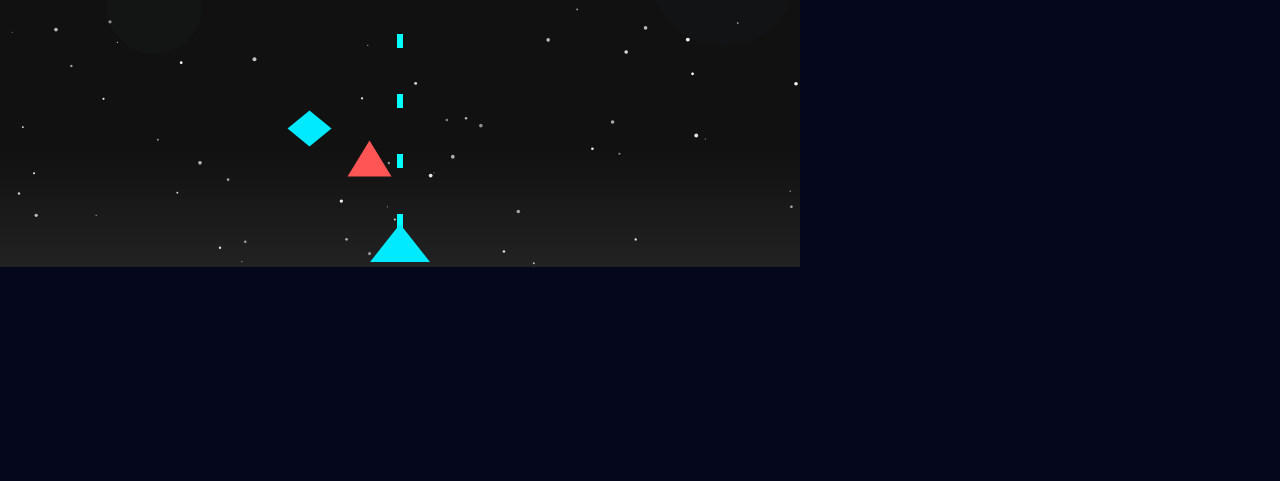
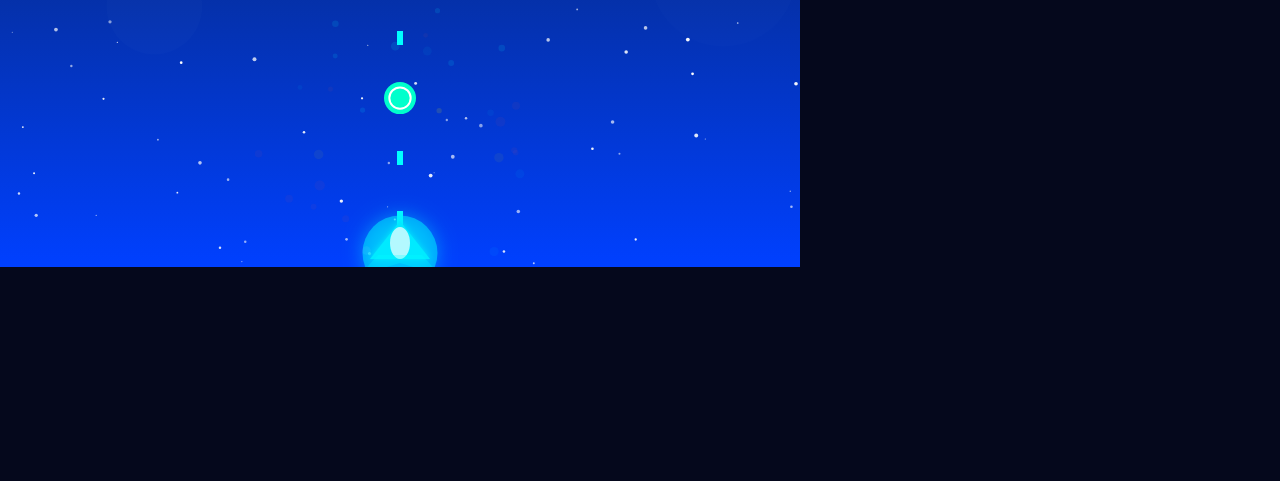
Before and after one commit to nycsal/Spaceship, a plain HTML site: page index.html in a window 1280 px wide. Shown: the part 319-800 px from the top of the page. Drawn offline with Linux system fonts and the light colour scheme.

Commit message:
Update index.html

```diff
--- a/index.html
+++ b/index.html
@@ -44,29 +44,31 @@
     .level-label { color: #00eaff; }
     .lives-label { color: #ff4a4a; }
     #gameContainer {
-      position: absolute;
+      position: fixed;
       top: 0;
       left: 0;
       width: 100vw;
       height: 100vh;
       max-width: 800px;
       margin: 0 auto;
-      background: linear-gradient(to bottom, #111 80%, #222 100%);
       user-select: none;
       touch-action: none;
       display: flex;
       flex-direction: column;
-      justify-content: flex-end;
       align-items: center;
+      justify-content: flex-start;
+      pointer-events: none;
     }
     #gameCanvas {
       display: block;
+      position: absolute;
+      left: 0;
+      top: 0;
+      margin: 0 auto;
+      width: 100vw;
+      max-width: 800px;
       background: transparent;
-      touch-action: none;
-      width: 100vw;
-      height: calc(100vh - 10vw - 16px);
-      max-width: 800px;
-      max-height: 600px;
+      pointer-events: auto;
     }
     #gameOver, #levelComplete {
       position: absolute;
@@ -82,6 +84,7 @@
       z-index: 10;
       box-shadow: 0 0 30px #000a;
       display: none;
+      pointer-events: auto;
     }
     #gameOver button, #levelComplete button {
       margin-top: 18px;
@@ -132,22 +135,30 @@
   </div>
 <script>
 (function() {
+  // Dynamic background colors for each level
+  const BG_COLORS = [
+    ["#0a1e44", "#0040ff"], // Blue space
+    ["#1a0e00", "#ff7b00"], // Orange
+    ["#000", "#222"],       // Black/gray
+    ["#0a1e44", "#0040ff"], // Blue again
+    ["#1a0e00", "#ff7b00"], // Orange again
+    ["#000", "#222"]        // Black again
+  ];
   function resizeCanvas() {
     const scoreboard = document.getElementById('scoreboard');
     const canvas = document.getElementById('gameCanvas');
-    const container = document.getElementById('gameContainer');
     let w = Math.min(window.innerWidth, 800);
-    let h = Math.min(window.innerHeight - scoreboard.offsetHeight, 600);
+    let h = window.innerHeight - scoreboard.offsetHeight;
     canvas.width = w;
     canvas.height = h;
-    container.style.width = w + "px";
-    container.style.height = h + "px";
+    canvas.style.width = w + "px";
+    canvas.style.height = h + "px";
   }
   window.addEventListener('resize', resizeCanvas);
 
   // Game constants
-  const ENEMY_SPAWN_RATE_BASE = 1.7, ENEMY_SPEED_BASE = 2.1, BULLET_SPEED = 10;
-  const PLAYER_SPEED = 16, PLAYER_WIDTH = 60, PLAYER_HEIGHT = 38;
+  const ENEMY_SPAWN_RATE_BASE = 2.2, ENEMY_SPEED_BASE = 1.8, BULLET_SPEED = 10;
+  const PLAYER_SPEED = 18, PLAYER_WIDTH = 60, PLAYER_HEIGHT = 44;
   const ENEMY_WIDTH = 44, ENEMY_HEIGHT = 36;
   const POWERUP_WIDTH = 32, POWERUP_HEIGHT = 32, POWERUP_FALL_SPEED = 2.1;
   const BOSS_WIDTH = 128, BOSS_HEIGHT = 68, BOSS_BULLET_SPEED = 4.2, BOSS_HP = 150;
@@ -208,10 +219,9 @@
   ];
 
   function createPlayer() {
-    // Place player as low as possible (5px from bottom)
     return {
       x: canvas.width / 2 - PLAYER_WIDTH / 2,
-      y: canvas.height - PLAYER_HEIGHT - 5,
+      y: canvas.height - PLAYER_HEIGHT - 2,
       width: PLAYER_WIDTH,
       height: PLAYER_HEIGHT,
       power: 1,
@@ -245,7 +255,7 @@
   }
   function createExplosion(x, y, color="#fff", big=false) {
     let particles = [];
-    let n = big ? 40 : Math.floor(Math.random()*5+12);
+    let n = big ? 50 : Math.floor(Math.random()*10+16);
     for (let i=0; i<n; i++) {
       let angle = Math.random()*Math.PI*2;
       let speed = Math.random()*4+2.5;
@@ -264,7 +274,7 @@
         life: 0
       });
     }
-    screenshake = Math.max(screenshake, big ? 20 : 8);
+    screenshake = Math.max(screenshake, big ? 24 : 8);
     return { particles, alive: true, big: big };
   }
   function createStar() {
@@ -327,21 +337,66 @@
     for (let i=0; i<player.shields; i++) shields += "&#128994;";
     livesEl.innerHTML = "&#128153;".repeat(lives) + shields;
   }
+  function drawBackground() {
+    // Dynamic background for each level
+    let bg = BG_COLORS[(level-1) % BG_COLORS.length];
+    let grad = ctx.createLinearGradient(0, 0, 0, canvas.height);
+    grad.addColorStop(0, bg[0]);
+    grad.addColorStop(1, bg[1]);
+    ctx.fillStyle = grad;
+    ctx.fillRect(0, 0, canvas.width, canvas.height);
+  }
   function drawPlayer() {
     ctx.save();
-    ctx.fillStyle = player.shields > 0 ? '#00ffcc' : '#00eaff';
+    // Stylized ship: blue body, white cockpit, cyan glow, wings
+    let cx = player.x + player.width/2, cy = player.y + player.height/2;
+    // Glow
+    ctx.save();
+    ctx.globalAlpha = 0.5;
     ctx.beginPath();
-    ctx.moveTo(player.x + player.width / 2, player.y);
-    ctx.lineTo(player.x + player.width, player.y + player.height);
-    ctx.lineTo(player.x, player.y + player.height);
+    ctx.arc(cx, cy+10, player.width/1.6, 0, Math.PI*2);
+    ctx.fillStyle = "#00f6ff";
+    ctx.shadowColor = "#00d6ff";
+    ctx.shadowBlur = 18;
+    ctx.fill();
+    ctx.restore();
+    // Body
+    ctx.beginPath();
+    ctx.moveTo(cx, player.y);
+    ctx.lineTo(player.x + player.width, player.y + player.height-6);
+    ctx.lineTo(player.x, player.y + player.height-6);
     ctx.closePath();
+    ctx.fillStyle = "#00eaff";
+    ctx.shadowColor = "#00eaff";
+    ctx.shadowBlur = 6;
     ctx.fill();
+    ctx.shadowBlur = 0;
+    // Cockpit
+    ctx.beginPath();
+    ctx.ellipse(cx, player.y + player.height/2, 10, 16, 0, 0, Math.PI*2);
+    ctx.fillStyle = "#fff";
+    ctx.globalAlpha = 0.7;
+    ctx.fill();
+    ctx.globalAlpha = 1;
+    // Wings
+    ctx.beginPath();
+    ctx.moveTo(player.x+8, player.y+player.height-10);
+    ctx.lineTo(player.x-10, player.y+player.height+10);
+    ctx.lineTo(player.x+player.width/2, player.y+player.height-2);
+    ctx.lineTo(player.x+player.width+10, player.y+player.height+10);
+    ctx.lineTo(player.x+player.width-8, player.y+player.height-10);
+    ctx.closePath();
+    ctx.fillStyle = "#0ff";
+    ctx.globalAlpha = 0.25;
+    ctx.fill();
+    ctx.globalAlpha = 1;
+    // Shield layers
     for (let i=0; i<player.shields; i++) {
       ctx.save();
       ctx.strokeStyle = `rgba(0,255,255,${0.22 + 0.22*i})`;
       ctx.lineWidth = 7 + 2*i;
       ctx.beginPath();
-      ctx.arc(player.x + player.width / 2, player.y + player.height / 2, player.width / 1.1 + 7*i, 0, Math.PI * 2);
+      ctx.arc(cx, cy, player.width / 1.1 + 7*i, 0, Math.PI * 2);
       ctx.stroke();
       ctx.restore();
     }
@@ -349,7 +404,7 @@
       ctx.strokeStyle = `rgba(0,234,255,${0.2 * playerPower})`;
       ctx.lineWidth = 5;
       ctx.beginPath();
-      ctx.arc(player.x + player.width / 2, player.y + player.height / 2, player.width / 1.5, 0, Math.PI * 2);
+      ctx.arc(cx, cy, player.width / 1.5, 0, Math.PI * 2);
       ctx.stroke();
     }
     ctx.restore();
@@ -526,9 +581,7 @@
       }
       return;
     }
-    // Always increment waveTimer
     waveTimer += delta;
-
     for (let s of stars) {
       s.y += s.speed * delta / 16;
       if (s.y > canvas.height) {
@@ -566,15 +619,12 @@
       b.y -= b.speed;
       if (b.y + b.height < 0) bullets.splice(i, 1);
     });
-
-    // --- FIXED BOSS FIGHT ISOLATION LOGIC ---
     if (level === 3 && bossActive && boss && boss.hp > 0) {
       enemies = enemies.filter(e => e.isBoss);
       powerups = [];
-      waveTimer = 0;
-    } else if (waveTimer > 1300) {
+    } else if (waveTimer > 1800) {
       let pattern = wavePatterns[waveIndex % wavePatterns.length];
-      let nEnemies = Math.min(6, 2+Math.floor(level/2));
+      let nEnemies = Math.max(2, Math.min(4 + Math.floor(level/2), 6));
       for (let i = 0; i < nEnemies; i++) {
         let pos = pattern(i, Date.now(), canvas.width, canvas.height);
         let hasPowerup = Math.random() < 0.09;
@@ -585,7 +635,6 @@
       waveIndex++;
       waveTimer = 0;
     }
-    // Mini-boss every 2 levels (not level 3, which is big boss)
     if ((level % 2 === 0 && !bossActive && !bossDefeated && Math.random() < 0.005 && level !== 3)) {
       let x = canvas.width/2 - ENEMY_WIDTH/2;
       let typeIndex = 4;
@@ -610,10 +659,10 @@
         e.y += e.speed * delta / 16;
       }
       if (e.y > canvas.height) enemies.splice(i, 1);
-      let shootChance = 0.002 * (level+1);
+      let shootChance = 0.0016 * (level+1);
       if (enemyTypes[e.typeIndex % enemyTypes.length].shape === "eye") shootChance *= 2;
       if (Math.random() < shootChance && !e.isBoss) {
-        bossBullets.push({ x: e.x + e.width/2, y: e.y + e.height, width: 10, height: 10, speed: 3.2+level });
+        bossBullets.push({ x: e.x + e.width/2, y: e.y + e.height, width: 10, height: 10, speed: 2.9+level });
       }
     });
     powerups.forEach((p, i) => {
@@ -705,7 +754,7 @@
         p.radius *= 0.97;
         p.life++;
       }
-      ex.particles = ex.particles.filter(p => p.alpha > 0 && p.radius > 1 && p.life < (ex.big?50:30));
+      ex.particles = ex.particles.filter(p => p.alpha > 0 && p.radius > 1 && p.life < (ex.big?60:34));
       if (ex.particles.length === 0) explosions.splice(i, 1);
     });
     if (screenshake > 0) screenshake--;
@@ -758,11 +807,7 @@
     resetGame();
   }
   function draw() {
-    if (screenshake > 0) {
-      ctx.save();
-      ctx.translate((Math.random()-0.5)*screenshake, (Math.random()-0.5)*screenshake);
-    }
-    ctx.clearRect(0, 0, canvas.width, canvas.height);
+    drawBackground();
     drawStars();
     bullets.forEach(drawBullet);
     enemies.forEach(drawEnemy);
@@ -770,7 +815,6 @@
     bossBullets.forEach(drawBossBullet);
     drawPlayer();
     explosions.forEach(drawExplosion);
-    if (screenshake > 0) ctx.restore();
   }
   function gameLoop(timestamp = 0) {
     if (!lastTime) lastTime = timestamp;
@@ -781,8 +825,8 @@
     requestAnimationFrame(gameLoop);
   }
   function isInBottomArea(touchY) {
-    // Only the bottom 25% of the screen is for ship control
-    return touchY > canvas.height * 0.75;
+    // Allow bottom 1/3 of the screen for controls
+    return touchY > canvas.height * 0.67;
   }
   canvas.addEventListener('touchstart', function(e) {
     for (let i = 0; i < e.changedTouches.length; i++) {
```
